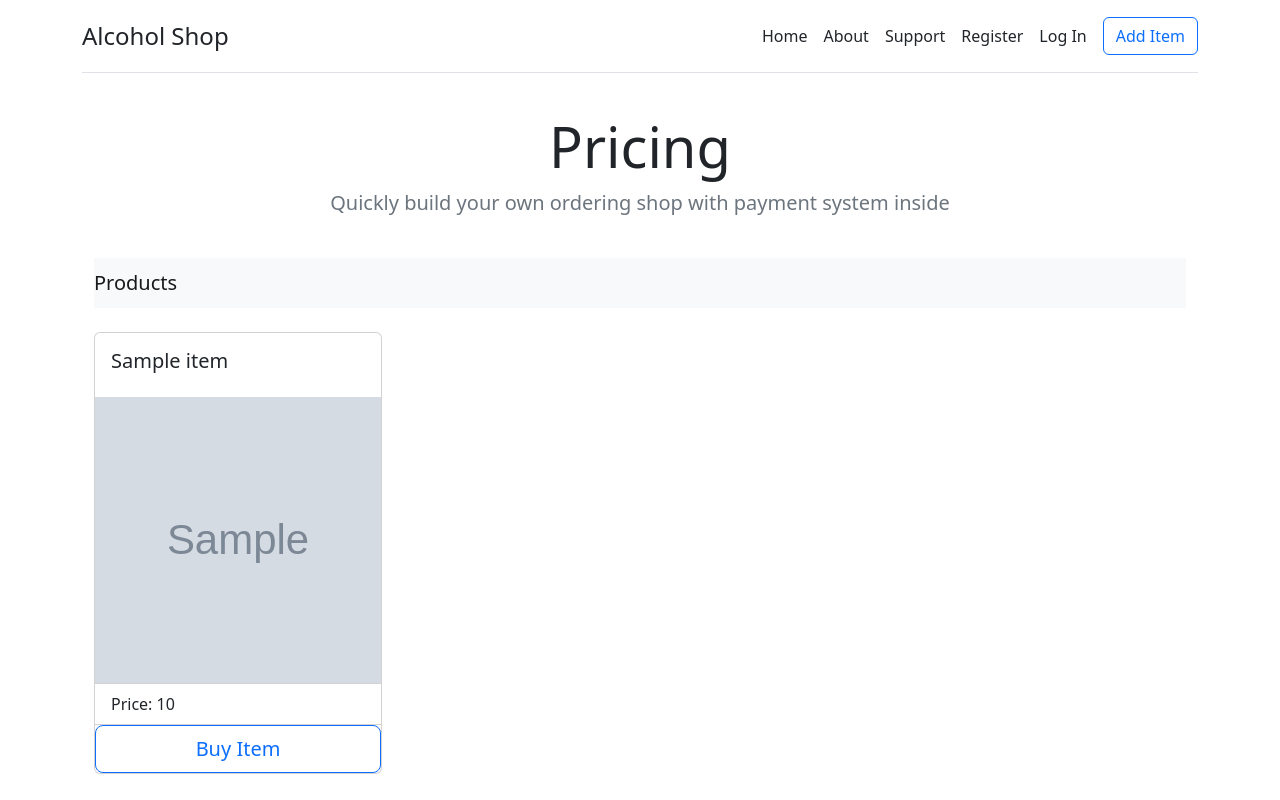
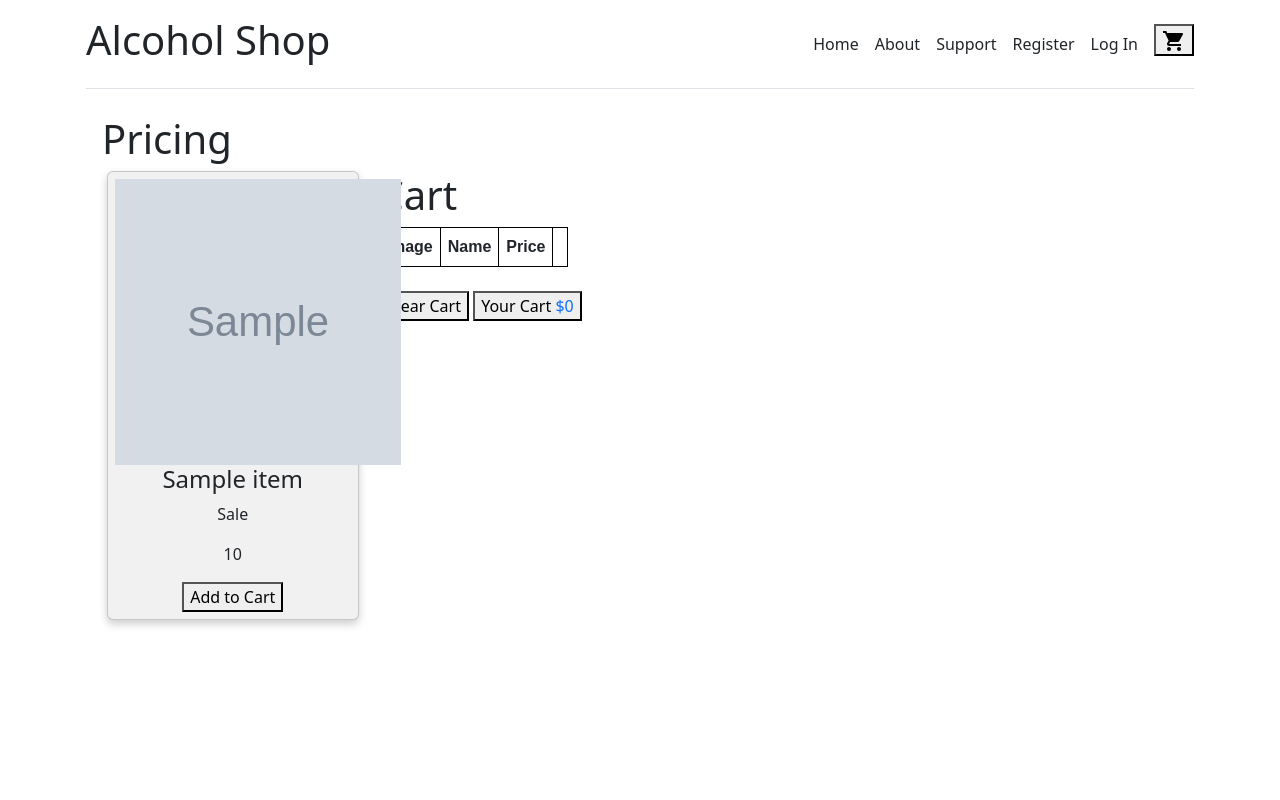
Before and after one commit to AAAxis/Python-Shopify, a Flask app: page / in a window 1280 px wide. Run offline with Flask 2, Linux system fonts and the light colour scheme; tables that the repository leaves empty hold one stand-in row (values such as "Sample post"); grey boxes marked "Sample" are stand-in pictures; lists and menus that the app fills with data are empty.

Commit message:
Shopping Cart

```diff
--- a/main.py
+++ b/main.py
@@ -12,6 +12,7 @@
 from wtforms.validators import InputRequired, Length, ValidationError
 
 from config import mail_username, mail_password
+
 
 app = Flask(__name__)
 app.config['SQLALCHEMY_DATABASE_URI'] = 'postgresql://postgres:postgresql@localhost/flasksql'
@@ -87,6 +88,7 @@
     submit = SubmitField("Login")
 
 
+
 @Login_manager.user_loader
 def load_user(user_id):
     return User.query.get(int(user_id))
@@ -97,11 +99,6 @@
     return send_from_directory("static", filename=filename)
 
 
-
-@app.route('/')
-def index():
-    items = Item.query.all()
-    return render_template("index.html", data=items)
 
 
 @app.route('/about')
@@ -135,11 +132,10 @@
                 return redirect('/dashboard')
     return render_template('login.html', form=form)
 
-
-@app.route('/dashboard', methods=['POST', 'GET'])
-@login_required
-def dashboard():
-    return render_template('dashboard.html')
+@app.route('/')
+def index():
+    items = Item.query.all()
+    return render_template("index.html", data=items)
 
 
 @app.route('/logout', methods=['POST', 'GET'])
@@ -162,18 +158,38 @@
 
     return render_template('register.html', form=form)
 
-@app.route('/create', methods=['POST', 'GET'])
-def create():
+
+@app.route('/dashboard/<int:id>/delete')
+def itemdelete(id):
+    item = Item.query.get_or_404(id)
+    try:
+        db.session.delete(item)
+        db.session.commit()
+        return redirect('/dashboard')
+    except:
+        return "Error"
+
+    return render_template("dashboard.html", data=item)
+
+
+
+@app.route('/dashboard', methods=['POST', 'GET'])
+def dashboard():
+    items = Item.query.all()
     if request.method=="POST":
         title = request.form.get('title')
         price = request.form.get('price')
         photo = save_images(request.files.get('photo'))
 
+    try:
         item = Item(title=title, price=price, image=photo)
         db.session.add(item)
         db.session.commit()
-        return redirect('/')
-    return render_template('create.html')
+        return redirect('/dashboard')
+
+    except: "Error"
+
+    return render_template('dashboard.html', data=items)
 
 
 
--- /dev/null
+++ b/static/script.js
@@ -0,0 +1,267 @@
+(function() {
+  // VARS
+  const productsContainer = document.querySelector("#grid");
+  const cartContainer = document.querySelector("#shopping-cart");
+  const cartContent = document.querySelector("#cart-content");
+  const toggleCartBtn = document.querySelector("#toggle-cart-btn");
+  const clearCartBtn = document.querySelector("#clear-cart");
+  const checkoutBtn = document.querySelector("#checkout-btn");
+  const totalPriceContainer = document.querySelector("#total-price");
+
+  // FUNCTIONS
+
+  function toggleCart() {
+    // toggle shopping cart visibility
+    cartContainer.classList.toggle("open");
+  }
+
+  function getLSContent() {
+    // get contents from local storage.
+    // if nothing is there, create an empty array
+    const lsContent = JSON.parse(localStorage.getItem("products")) || [];
+    return lsContent;
+  }
+
+  function setLSContent(lsContent) {
+    // save content inside local storage
+    localStorage.setItem("products", JSON.stringify(lsContent));
+  }
+
+  function calculateTotal(prices) {
+    // calculate the total price in the cart
+    return prices.reduce(function(prev, next) {
+      return prev + next;
+    }, 0);
+  }
+
+  function getCartItemPrices() {
+    // extract the price numbers from the cart items to calculate total
+    const prices = [];
+    // retrieve the td element in the cart where the product price is stored
+    // for each product in the cart
+    let nums = cartContent.querySelectorAll("tr td:nth-child(3)");
+
+    // iterate over each td node and extract the price
+    // strip the $ sign from the text, turn the string into
+    // a number and push the number into the prices array
+    if (nums.length > 0) {
+      for (let cell = 0; cell < nums.length; cell++) {
+        let num = nums[cell].innerText;
+        num = num.replace(/[^\d]/g, "");
+        num = parseFloat(num);
+        prices.push(num);
+      }
+      // return the prices array
+      return prices;
+    } else {
+      return;
+    }
+  }
+
+  function displayCartTotal() {
+    // display the total cost in the cart
+    const prices = getCartItemPrices();
+    let total = 0;
+    if (prices) {
+      total = calculateTotal(prices);
+      totalPriceContainer.innerHTML = `<span class="total"> $${total.toFixed(
+        0
+      )}</span>`;
+    } else {
+      totalPriceContainer.innerHTML = '<span class="total"> $0</span>';
+    }
+  }
+
+  function displayProducts() {
+    // display all products in the cart
+
+    // get contents from local storage
+    const lsContent = getLSContent();
+    let productMarkup = "";
+    // if local storage is not empty, build the
+    // cart items markup and the appropriate details
+    if (lsContent !== null) {
+      for (let product of lsContent) {
+        productMarkup += `
+          <tr>
+          <td><img class="cart-image" src="${product.image}" alt="${
+          product.name
+        }" width="120"></td>
+          <td>
+            ${product.name}
+          </td>
+          <td>${product.price}</td>
+          <td><a href="#" data-id="${product.id}" class="remove">X</a></td>
+          </tr>
+        `;
+      }
+    } else {
+      // if no content is in local storage, alert user
+      productMarkup = "Your cart is empty.";
+    }
+    // add markup to DOM
+    cartContent.querySelector("tbody").innerHTML = productMarkup;
+  }
+
+  function saveProduct(clickedBtn) {
+    // save selected product in local storage and display it in the cart together
+
+    // vars
+    const productId = clickedBtn.getAttribute("data-id");
+    const card = clickedBtn.parentElement.parentElement;
+    const cardInfo = clickedBtn.parentElement;
+    const prodImage = card.querySelector("img").src;
+    const prodName = cardInfo.querySelector("h4").textContent;
+    const prodPrice = cardInfo.querySelector(".card__price").textContent;
+
+    let isProductInCart = false;
+
+    // get local storage array
+    const lsContent = getLSContent();
+
+    // to avoid user adds the same course twice, check
+    // the product is not in LS already before adding it
+    lsContent.forEach(function(product) {
+      if (product.id === productId) {
+        alert("This item is already in your cart.");
+        isProductInCart = true;
+      }
+    });
+
+    // only if the product is not already in the cart,
+    // create an object representing selected product info
+    // and push it into local storage array
+    if (!isProductInCart) {
+      lsContent.push({
+        id: productId,
+        image: prodImage,
+        name: prodName,
+        price: prodPrice
+      });
+
+      // add product into into local storage
+      setLSContent(lsContent);
+      // update the display of courses in the shopping cart
+      displayProducts();
+    }
+  }
+
+  function removeProduct(productId) {
+    // remove product from cart (and from local storage)
+
+    // retrieve list of products from LS
+    const lsContent = getLSContent();
+
+    // get the index of the product item to remove
+    // inside the local storage content array
+    let productIndex;
+    lsContent.forEach(function(product, i) {
+      if (product.id === productId) {
+        productIndex = i;
+      }
+    });
+
+    // modify the items in local storage array
+    // to remove the selected product item
+
+    lsContent.splice(productIndex, 1);
+    // update local storage content
+    setLSContent(lsContent);
+
+    displayProducts();
+  }
+
+  function clearCart() {
+    // clear all products from cart (and local storage)
+
+    // retrieve list of products from LS
+    const lsContent = getLSContent();
+    // empty array in local storage
+    lsContent.splice(0, lsContent.length);
+    // update local storage
+    setLSContent(lsContent);
+    // display cart content again
+    displayProducts();
+  }
+
+  function checkout() {
+    // checkout: just clear the cart
+    // after user confirms the checkout process
+    const cartProducts = cartContent.querySelector("tbody").innerHTML;
+    if (cartProducts !== "" && confirm("Are you sure you want to checkout?")) {
+      clearCart();
+    } else {
+      return;
+    }
+  }
+
+  // BIND EVENTS AND CALL FUNCTIONS
+
+  // Page load:
+  document.addEventListener("DOMContentLoaded", function(e) {
+    // display list of products in cart, if any, on page load
+    displayProducts();
+    // display cart total
+    displayCartTotal();
+  });
+
+  // open and close shopping cart
+  // when cart button is clicked
+  toggleCartBtn.addEventListener("click", function(e) {
+    e.preventDefault();
+    toggleCart();
+  });
+
+  // Save product in cart and Local Storage
+  // when add to cart button is clicked
+  productsContainer.addEventListener("click", function(e) {
+    if (e.target.classList.contains("add-to-cart")) {
+      e.preventDefault();
+      const clickedBtn = e.target;
+      saveProduct(clickedBtn);
+    }
+  });
+
+  productsContainer.addEventListener("click", function(e) {
+    if (e.target.classList.contains("add-to-cart")) {
+      displayCartTotal();
+    }
+  });
+
+  // bind removeProduct to click event of the cartContent table
+  cartContent.querySelector("tbody").addEventListener("click", function(e) {
+    e.preventDefault();
+    // identify the button that was clicked
+    const clickedBtn = e.target;
+    // if it's a remove button
+    if (e.target.classList.contains("remove")) {
+      // get the value of the data-id property, which contains the
+      // id of the selected product
+      const productId = clickedBtn.getAttribute("data-id");
+      // use the id to remove the selected product
+      removeProduct(productId);
+      // display products in the cart again,
+      // now the list should be displayed with 1 less product
+      // or empty if no products are left in the cart
+
+      // adjust the total
+      displayCartTotal();
+    }
+  });
+
+  // bind the button to clear the cart both to the function that
+  // clears the cart and to the function that adjusts the total price
+  clearCartBtn.addEventListener("click", function(e) {
+    e.preventDefault();
+    clearCart();
+  });
+  clearCartBtn.addEventListener("click", displayCartTotal);
+
+  // bind the button that does the checkout both to the function that
+  // controls the checkout and and to the function that adjusts the total price
+  checkoutBtn.addEventListener("click", function(e) {
+    e.preventDefault();
+    checkout();
+  });
+  checkoutBtn.addEventListener("click", displayCartTotal);
+})();
--- /dev/null
+++ b/static/style.css
@@ -0,0 +1,37 @@
+
+table {
+  font-family: arial, sans-serif;
+  border-collapse: collapse;
+  width: 50%;
+}
+
+td, th {
+  border: 1px solid black;
+  text-align: left;
+  padding: 7px;
+}
+
+tr:nth-child(even) {
+  background-color: #dddddd;
+}
+
+
+
+.container {
+  padding: 2px 16px;
+}
+
+.grid {margin: 0 -5px;}
+
+.column {
+  float: left;
+  width: 25%;
+  padding: 0 10px;
+}
+
+.card {
+  box-shadow: 0 4px 8px 0 rgba(0, 0, 0, 0.2);
+  padding: 7px;
+  text-align: center;
+  background-color: #f1f1f1;
+}
--- a/templates/base.html
+++ b/templates/base.html
@@ -2,11 +2,15 @@
 <html lang="en">
 <head>
     <meta charset="UTF-8">
+
+{% block js %} {% endblock%}
     <!-- CSS only -->
     <link href="https://cdn.jsdelivr.net/npm/bootstrap@5.2.0/dist/css/bootstrap.min.css" rel="stylesheet" integrity="sha384-gH2yIJqKdNHPEq0n4Mqa/HGKIhSkIHeL5AyhkYV8i59U5AR6csBvApHHNl/vI1Bx" crossorigin="anonymous">
+    <link rel="stylesheet" href="../static/style.css">
+</head>
 
     {% block title %}{% endblock %}
-</head>
+
 <body>
 
 <svg xmlns="http://www.w3.org/2000/svg" style="display: none;">
@@ -16,34 +20,46 @@
   </symbol>
 </svg>
 
+
 <div class="container py-3">
   <header>
     <div class="d-flex flex-column flex-md-row align-items-center pb-3 mb-4 border-bottom">
       <a href="/" class="d-flex align-items-center text-dark text-decoration-none">
-        <span class="fs-4">Alcohol Shop</span>
+        <h1 class="brand">Alcohol Shop</h1>
       </a>
 
       <nav class="d-inline-flex mt-2 mt-md-0 ms-md-auto">
+
         <a class="me-3 py-2 text-dark text-decoration-none" href="/">Home</a>
         <a class="me-3 py-2 text-dark text-decoration-none" href="/about">About</a>
         <a class="me-3 py-2 text-dark text-decoration-none" href="/support">Support</a>
         <a class="me-3 py-2 text-dark text-decoration-none" href="/register">Register</a>
         <a class="me-3 py-2 text-dark text-decoration-none" href="/login">Log In</a>
+
+           <a href="#" id="checkout-btn" class="header__cart-btn"><button><svg class="cart" width="24" height="24" viewBox="0 0 24 24">
+  				<path d="M17,18C15.89,18 15,18.89 15,20A2,2 0 0,0 17,22A2,2 0 0,0 19,20C19,18.89 18.1,18 17,18M1,2V4H3L6.6,11.59L5.24,14.04C5.09,14.32 5,14.65 5,15A2,2 0 0,0 7,17H19V15H7.42A0.25,0.25 0 0,1 7.17,14.75C7.17,14.7 7.18,14.66 7.2,14.63L8.1,13H15.55C16.3,13 16.96,12.58 17.3,11.97L20.88,5.5C20.95,5.34 21,5.17 21,5A1,1 0 0,0 20,4H5.21L4.27,2M7,18C5.89,18 5,18.89 5,20A2,2 0 0,0 7,22A2,2 0 0,0 9,20C9,18.89 8.1,18 7,18Z"></path>
+					</svg></button></a>
+
+
       </nav>
-        <a class="btn btn-outline-primary" href="/create">Add Item</a>
-    </div>
 
-    <div class="pricing-header p-3 pb-md-4 mx-auto text-center">
-      <h1 class="display-4 fw-normal">Pricing</h1>
-      <p class="fs-5 text-muted">Quickly build your own ordering shop with payment system inside</p>
-    </div>
 
-  </header>
+
+        </div>
+
+
+
+</header>
+
+
 
     {% block body %}
 
     {% endblock %}
 
+
 </body>
 
+<script src="../static/script.js"></script>
+
 </html>
--- a/templates/index.html
+++ b/templates/index.html
@@ -1,31 +1,62 @@
 {% extends 'base.html' %}
+
 
 {% block title %}
 <title>Online Store</title>
 {% endblock %}
 
 {% block body %}
-<div class="container" id="top">
-		<nav class="navbar navbar-light bg-light">
-			<span class="navbar-brand mb-0 h1">Products</span>
+  <header class="header">
+  <div class="container header__top">
+    <div class="header__logo">
+      <h1 class="header__title">
+        <span class="header__subtitle">Pricing</span>
+      </h1>
+    </div>
 
-		</nav>
-				<div class="base" id="base">
-					{% for el in data %}
-					<br>
-						<div class="card needspace" style="width: 18rem;">
-							<div class="card-body">
-			    				<h5 class="card-title">{{ el.title }}</h5>
-			  				</div>
+<div class="grid" id="grid">
 
-								<div>
-									<img width="286" height="286" src="{{ url_for('display_image', filename='/'+el.image) }}">
-								</div>
-			  				<ul class="list-group list-group-flush">
-			    				<li class="list-group-item">Price: {{ el.price }}</li>
-			  				</ul>
-							<button type="button" class="w-100 btn btn-lg btn-outline-primary">Buy Item</button>
-						</div>
-					{% endfor %}
-				</div>
+{% for el in data %}
+<div class="column">
+<div class="card">
+      <img  class="card__image" width="286" height="286" src="{{ url_for('display_image', filename='/'+el.image) }}" alt="Details">
+      <div class="card__info">
+        <h4 class="card__title">{{ el.title }}</h4>
+        <p class="card__text">Sale</p>
+        <p class="card__price">{{ el.price }}</p>
+        <button class="card__btn add-to-cart" data-id="{{ el.id }}">Add to Cart</button>
+      </div>
+    </div>
+</div>
+{% endfor %}
+<div class="column">
+
+      <h1>Cart</h1>
+
+    <div class="header__cart">
+
+          <div id="shopping-cart" class="shopping-cart-container">
+            <table id="cart-content">
+              <thead>
+                <tr>
+                  <th>Image</th>
+                  <th>Name</th>
+                  <th>Price</th>
+                  <th></th>
+                </tr>
+              </thead>
+              <tbody></tbody>
+            </table>
+              <br>
+              <a href="#" id="clear-cart" class="header__cart-btn"><button>Clear Cart</button></a>
+            <button class="header__cart-btn" id="toggle-cart-btn"> Your Cart <a style="text-decoration: none;" class="total-container" id="total-price"></a></button>
+
+
+
+          </div>
+    </div>
+  </div>
+  </div>
+</div>
+</header>
 {% endblock %}
```
Also changed, not shown: templates/create.html (deleted, +0 -17 lines), templates/dashboard.html (+35 -3 lines), static/images/0z9eD3tbTlCdbA.jpg (added), static/images/5KyMMHf_ZIlu0g.jpg (added), static/images/U6HikHppllpo_w.jpg (added), static/images/Uq_U9_k6vwjqZw.jpeg (added), static/images/aRNhRDzk7sD03Q.jpg (added), static/images/bqwd3Ls2TbkPEw.jpg (added), static/images/bugrxyQiNJbu9g.jpeg (added), static/images/hQnKgSE73HvA_g.jpeg (added), static/images/p4K6bNJJaJKNIA.jpg (added).
